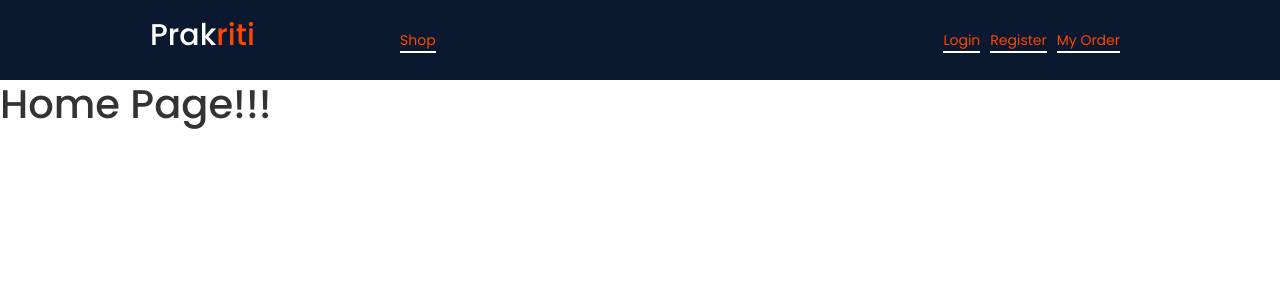
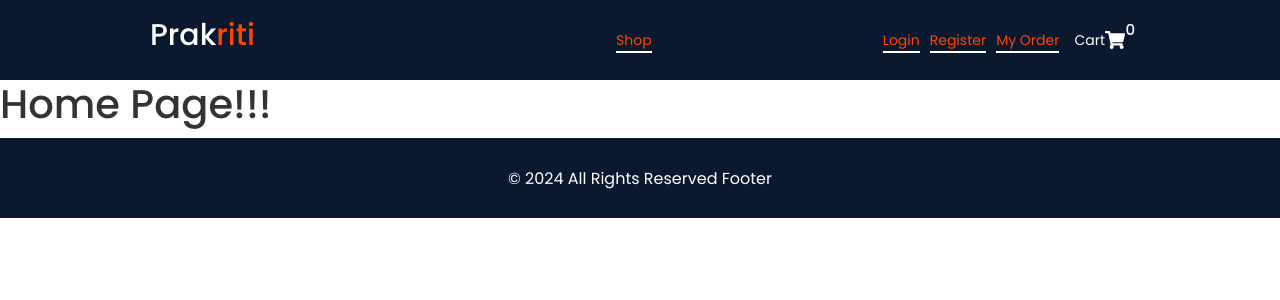
Before and after one commit to Nitika2334/Prakriti_Project, a React (Create React App) app in the folder Frontend/: page / in a window 1280 px wide. Shown: the top 300 px of the page. Built offline with nearby package versions, Linux system fonts and the light colour scheme.

Commit message:
added components(menu bar and cart) to the header and added the footer

```diff
--- a/Frontend/public/index.html
+++ b/Frontend/public/index.html
@@ -13,7 +13,7 @@
 
     <link rel="manifest" href="%PUBLIC_URL%/manifest.json" />
 
-    <title>Prakitit</title>
+    <title>Prakiti</title>
   </head>
   <body>
     <noscript>You need to enable JavaScript to run this app.</noscript>
--- a/Frontend/src/App.js
+++ b/Frontend/src/App.js
@@ -2,16 +2,17 @@
 import { BrowserRouter, Route, Routes } from "react-router-dom";
 import Home from "./pages/home/Home";
 import Header from "./components/header/Header";
+import Footer from "./components/footer/Footer";
 
 const App = () => {
   return (
     <BrowserRouter>
-      <div>
-        <Header />
-        <Routes>
-          <Route path="/" element={<Home />} />
-        </Routes>
-      </div>
+      <Header />
+      <Routes>
+        <Route path="/" element={<Home />} />
+      </Routes>
+      <Footer/>
+
     </BrowserRouter>
   );
 };
--- /dev/null
+++ b/Frontend/src/components/footer/Footer.js
@@ -0,0 +1,15 @@
+import React from 'react'
+import styles from "./Footer.module.scss"
+
+const Footer = () => {
+    const date=new Date()
+    const year=date.getFullYear()
+  return (
+    <div className={styles.footer}>
+        &copy; {year} All Rights Reserved
+        Footer
+    </div>
+  )
+}
+
+export default Footer
--- /dev/null
+++ b/Frontend/src/components/footer/Footer.module.scss
@@ -0,0 +1,12 @@
+.footer {
+  background-color: var(--dark-blue);
+  color: #fff;
+  font-size: 1.6rem;
+  display: flex;
+  justify-content: center;
+  align-items: center;
+  height: 8rem;
+  p {
+    color: #fff;
+  }
+}
--- a/Frontend/src/components/header/Header.js
+++ b/Frontend/src/components/header/Header.js
@@ -1,52 +1,90 @@
-import React from 'react'
-import styles from "./Header.module.scss"
-import {Link, NavLink} from "react-router-dom"
+import React, { useState } from 'react';
+import styles from "./Header.module.scss";
+import { Link, NavLink } from "react-router-dom";
+import { FaShoppingCart } from "react-icons/fa";
+import { HiOutlineMenuAlt3 } from "react-icons/hi";
+import { FaTimes } from 'react-icons/fa';
 
-export const logo =(
+export const Logo = () => (
   <div className={styles.logo}>
     <Link to='/'>
       <h2>
         Prak<span>riti</span>
       </h2>
     </Link>
+  </div>
+);
 
-  </div>
-)
+const activeLink = (isActive) => (isActive ? `${styles.active}` : "");
 
-const activeLink = (isActive) => (isActive ? `${styles.active}` : "")
+const Header = () => {
+  const [showMenu, setShowMenu] = useState(false);
+  const toggleMenu = () => {
+    setShowMenu(!showMenu);
+  }
 
-const header = () => {
+  const hideMenu = () => {
+    setShowMenu(false);
+  }
+
+  const cart = (
+    <span className={styles.cart}>
+      <Link to="/cart">
+        Cart
+        <FaShoppingCart size={20} />
+        <p>0</p>
+      </Link>
+    </span>
+  );
+
   return (
     <header>
       <div className={styles.header}>
-        {logo}
-        <nav>
+        <Logo />
+
+        <nav className={ showMenu ? `${styles["show-nav"]}`: `${styles["hide-nav"]}`}>
+
+            <div className={ showMenu ? `${styles["nav-wrapper"]} ${styles["show-nav-wrapper"]}`: `${styles["nav-wrapper"]}`} onClick={hideMenu}>
+
+            </div>
 
           <ul>
+            <li className={styles["logo-mobile"]}>
+            <Logo />
+                <FaTimes size={22} color="#fff" onClick={hideMenu} />
+
+
+
+            </li>
+
             <li>
               <NavLink to="/shop" className={activeLink}>
                 Shop
               </NavLink>
             </li>
           </ul>
-
           <div className={styles['header-right']}>
             <span className={styles.links}>
-              <NavLink to={"login"} className={activeLink}>
+              <NavLink to={"login"} className={activeLink(true)}>
                 Login
               </NavLink>
-              <NavLink to={"register"} className={activeLink}>
+              <NavLink to={"register"} className={activeLink(true)}>
                 Register
               </NavLink>
-              <NavLink to={"order-history"} className={activeLink}>
+              <NavLink to={"order-history"} className={activeLink(true)}>
                 My Order
               </NavLink>
             </span>
+            {cart}
           </div>
         </nav>
+        <div className={styles['menu-icon']}>
+            {cart}
+          <HiOutlineMenuAlt3 size={28} onClick={toggleMenu} />
+        </div>
       </div>
     </header>
-  )
-}
+  );
+};
 
-export default header
+export default Header;
```
Also changed, not shown: Frontend/src/components/slider/Slider.js (added).
